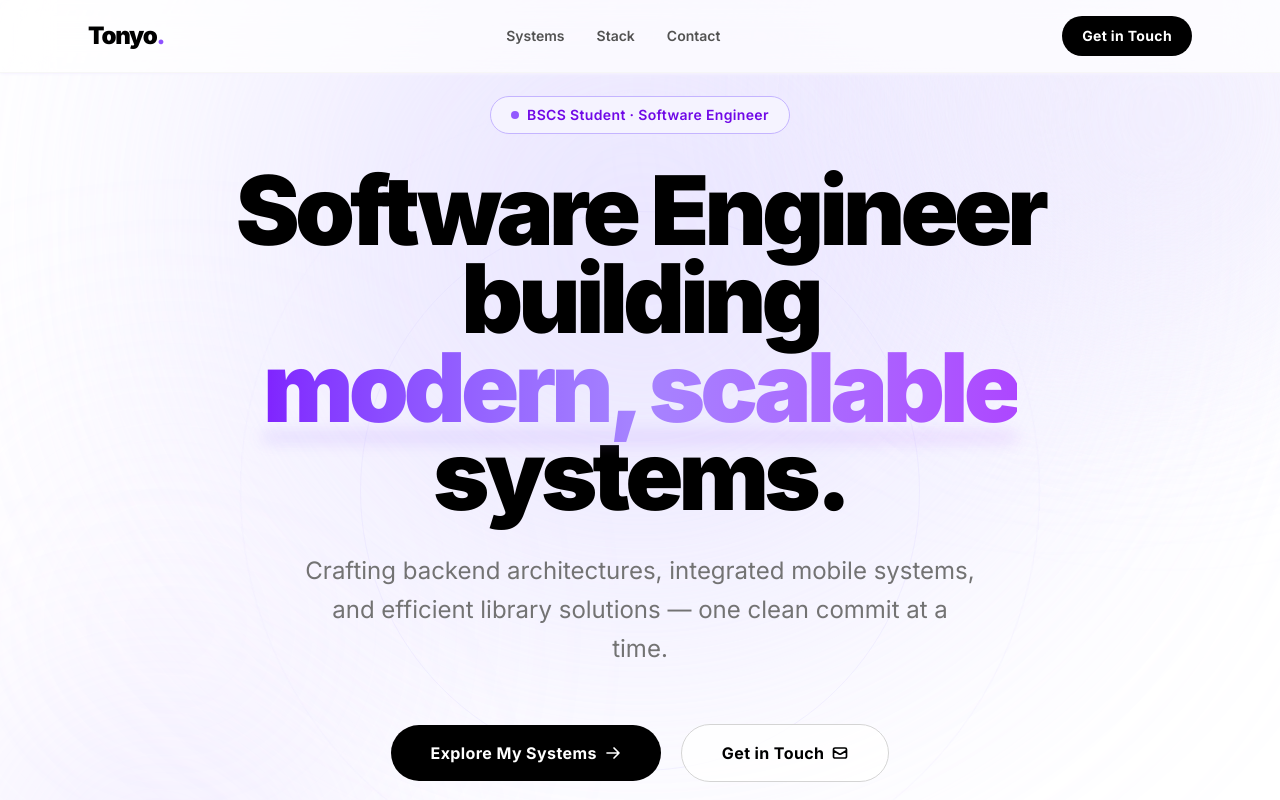
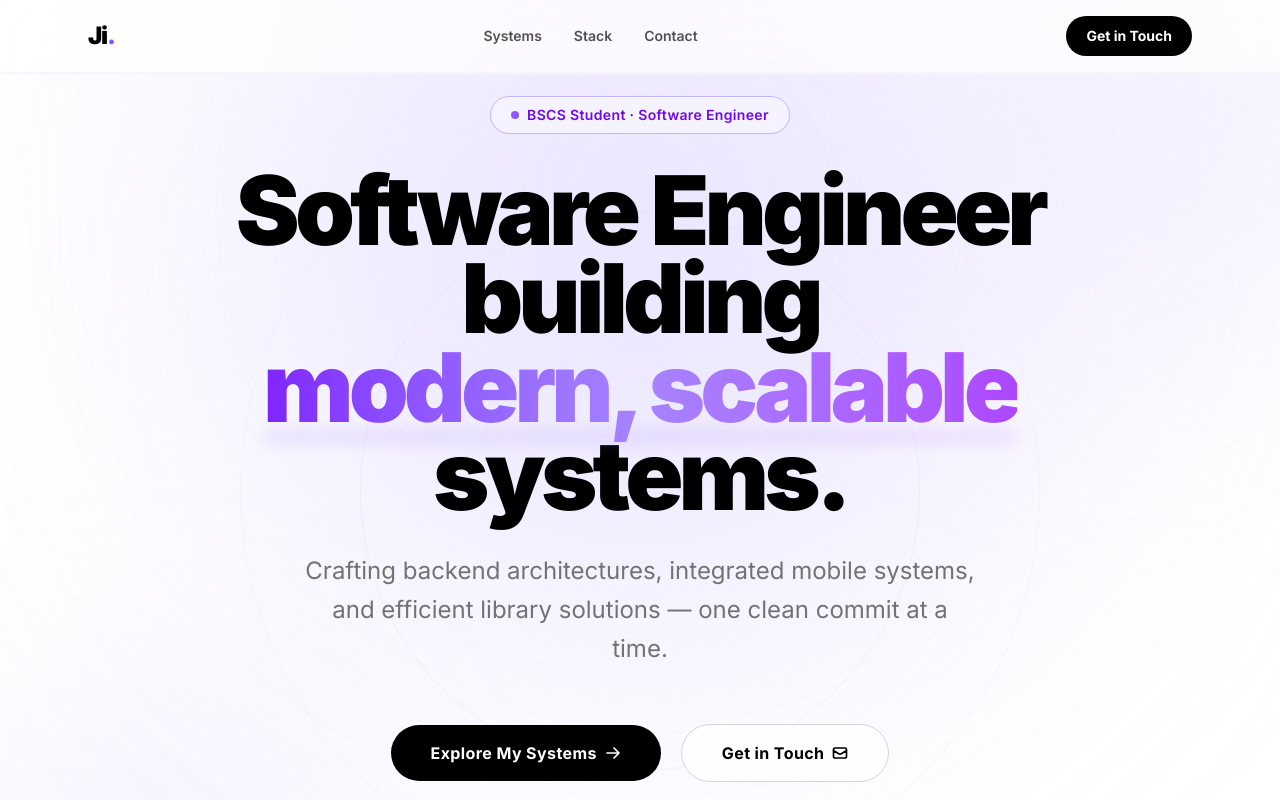
Before and after one commit to Ji-stacks/Portfolio, a Next.js app: page / in a window 1280 px wide. Shown: the top 800 px of the page. Built offline with nearby package versions, Linux system fonts and the light colour scheme.

Commit message:
[FE] fix issue

```diff
--- a/src/app/page.tsx
+++ b/src/app/page.tsx
@@ -7,28 +7,14 @@ import ProjectsSection from "@/components/ProjectsSection";
 import SkillsMarquee from "@/components/SkillsMarquee";
 import ContactFooter from "@/components/ContactFooter";
 
-// ── Section wrapper with scroll-triggered fade-up reveal ────────────────────
-
-function SectionReveal({
-  children,
-  delay = 0,
-  className = "",
-}: {
-  children: React.ReactNode;
-  delay?: number;
-  className?: string;
-}) {
+// ── Bulletproof Scroll Reveal Wrapper ──────────────────────────────────────────
+function FadeUpReveal({ children, delay = 0 }: { children: React.ReactNode; delay?: number }) {
     return (
         <motion.div
-      initial={{ opacity: 0, y: 48 }}
+            initial={{ opacity: 0, y: 50 }}
             whileInView={{ opacity: 1, y: 0 }}
-      viewport={{ once: true, margin: "-80px" }}
-      transition={{
-        duration: 0.75,
-        ease: [0.22, 1, 0.36, 1],
-        delay,
-      }}
-      className={className}
+            viewport={{ once: true, margin: "-10%" }} // Safe margin para ma-trigger agad
+            transition={{ duration: 0.8, ease: [0.22, 1, 0.36, 1], delay }}
         >
             {children}
         </motion.div>
@@ -36,55 +22,32 @@ function SectionReveal({
 }
 
 // ── Navigation ───────────────────────────────────────────────────────────────
-
 function Navbar() {
     return (
         <motion.nav
             initial={{ opacity: 0, y: -20 }}
             animate={{ opacity: 1, y: 0 }}
-      transition={{ duration: 0.6, ease: [0.22, 1, 0.36, 1] }}
+            transition={{ duration: 0.6, ease: "easeOut" }}
             className="fixed top-0 left-0 w-full z-50 bg-white/70 backdrop-blur-xl border-b border-neutral-100/80 shadow-sm shadow-violet-50"
-      aria-label="Main navigation"
         >
             <div className="max-w-6xl mx-auto px-6 py-4 flex items-center justify-between">
-        {/* Logo */}
-        <a
-          href="#"
-          id="nav-logo"
-          className="text-2xl font-black tracking-tighter text-black hover:text-violet-600 transition-colors duration-200"
-          aria-label="Tonyo — home"
-        >
-          Tonyo<span className="text-violet-500">.</span>
+                <a href="#" className="text-2xl font-black tracking-tighter text-black hover:text-violet-600 transition-colors">
+                    Ji<span className="text-violet-500">.</span>
                 </a>
 
-        {/* Links */}
                 <div className="hidden sm:flex items-center gap-8 text-sm font-semibold text-neutral-600">
-          {[
-            { href: "#projects", label: "Systems" },
-            { href: "#skills", label: "Stack" },
-            { href: "#contact", label: "Contact" },
-          ].map((link) => (
-            <a
-              key={link.href}
-              href={link.href}
-              id={`nav-${link.label.toLowerCase()}`}
-              className="relative hover:text-black transition-colors duration-200 after:absolute after:-bottom-0.5 after:left-0 after:w-0 after:h-0.5 after:rounded-full after:bg-violet-500 after:transition-all after:duration-300 hover:after:w-full"
-            >
-              {link.label}
-            </a>
-          ))}
+                    <a href="#projects" className="hover:text-violet-600 transition-colors">Systems</a>
+                    <a href="#skills" className="hover:text-violet-600 transition-colors">Stack</a>
+                    <a href="#contact" className="hover:text-violet-600 transition-colors">Contact</a>
                 </div>
 
-        {/* CTA */}
                 <motion.a
                     href="#contact"
-          id="nav-cta"
-          whileHover={{ scale: 1.04 }}
-          whileTap={{ scale: 0.97 }}
-          className="relative group px-5 py-2.5 rounded-full bg-black text-white text-sm font-bold tracking-wide overflow-hidden transition-all duration-300"
+                    whileHover={{ scale: 1.05 }}
+                    whileTap={{ scale: 0.95 }}
+                    className="relative group px-5 py-2.5 rounded-full bg-black text-white text-sm font-bold overflow-hidden"
                 >
                     <span className="absolute inset-0 rounded-full bg-violet-600 opacity-0 group-hover:opacity-100 transition-opacity duration-300" />
-          <span className="absolute -inset-1 rounded-full bg-violet-400 blur-lg opacity-0 group-hover:opacity-30 transition-opacity duration-300" />
                     <span className="relative z-10">Get in Touch</span>
                 </motion.a>
             </div>
@@ -93,64 +56,42 @@ function Navbar() {
 }
 
 // ── Divider ──────────────────────────────────────────────────────────────────
-
 function SectionDivider() {
     return (
-    <div className="max-w-6xl mx-auto px-6" aria-hidden="true">
+        <div className="max-w-6xl mx-auto px-6">
             <div className="h-px bg-gradient-to-r from-transparent via-neutral-200 to-transparent" />
         </div>
     );
 }
 
-// ── Page ─────────────────────────────────────────────────────────────────────
-
+// ── Main Page ────────────────────────────────────────────────────────────────
 export default function Home() {
     return (
-    <main
-      className="min-h-screen bg-white text-black relative overflow-x-hidden"
-      id="main-content"
-    >
-      {/* Fixed global background glows */}
-      <div aria-hidden="true" className="pointer-events-none fixed inset-0 z-0 overflow-hidden">
+        <main className="min-h-screen bg-white text-black relative">
+            {/* Background Glows (Always visible) */}
+            <div className="pointer-events-none fixed inset-0 z-0 overflow-hidden">
                 <div className="absolute top-1/4 left-1/2 -translate-x-1/2 -translate-y-1/2 w-[800px] h-[800px] rounded-full bg-violet-200 blur-[180px] opacity-30" />
-        <div className="absolute -top-32 right-0 w-[450px] h-[450px] rounded-full bg-violet-100 blur-[120px] opacity-40" />
-        <div className="absolute bottom-0 left-0 w-[350px] h-[350px] rounded-full bg-purple-200 blur-[140px] opacity-20" />
             </div>
 
-      {/* Navigation */}
             <Navbar />
 
-      {/* Content */}
             <div className="relative z-10">
-        {/* ── Hero ── */}
-        <motion.div
-          initial={{ opacity: 0 }}
-          animate={{ opacity: 1 }}
-          transition={{ duration: 0.5 }}
-        >
                 <HeroSection />
-        </motion.div>
 
                 <SectionDivider />
-
-        {/* ── Projects ── */}
-        <SectionReveal delay={0.05}>
+                <FadeUpReveal>
                     <ProjectsSection />
-        </SectionReveal>
+                </FadeUpReveal>
 
                 <SectionDivider />
-
-        {/* ── Skills ── */}
-        <SectionReveal delay={0.05}>
+                <FadeUpReveal>
                     <SkillsMarquee />
-        </SectionReveal>
+                </FadeUpReveal>
 
                 <SectionDivider />
-
-        {/* ── Contact + Footer ── */}
-        <SectionReveal delay={0.05}>
+                <FadeUpReveal>
                     <ContactFooter />
-        </SectionReveal>
+                </FadeUpReveal>
             </div>
         </main>
     );
--- a/src/components/ContactFooter.tsx
+++ b/src/components/ContactFooter.tsx
@@ -314,7 +314,7 @@ export default function ContactFooter() {
       <footer className="relative border-t border-neutral-100 bg-white/60 backdrop-blur-sm z-10">
         <div className="max-w-6xl mx-auto px-6 py-10 flex flex-col sm:flex-row items-center justify-between gap-4 text-sm text-neutral-400">
           <p>
-            <span className="font-black text-black tracking-tight">Tonyo</span>
+            <span className="font-black text-black tracking-tight">Antonio</span>
             <span className="text-violet-500">.</span>
             {" "}— Software Engineer · BSCS
           </p>
@@ -324,7 +324,7 @@ export default function ContactFooter() {
             <span className="text-black font-semibold">Tailwind CSS</span> &amp;{" "}
             <span className="text-black font-semibold">Framer Motion</span>
           </p>
-          <p>© {new Date().getFullYear()} Tonyo. All rights reserved.</p>
+          <p>© {new Date().getFullYear()} Ji. All rights reserved.</p>
         </div>
       </footer>
     </>
```
Lines whose indentation alone changed are shown as unchanged.
